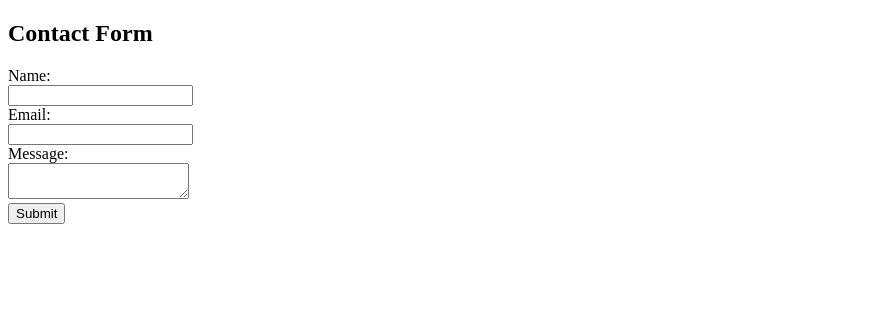
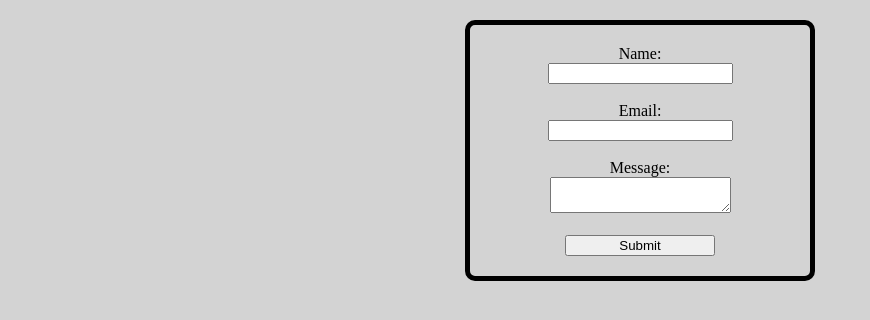
Before and after one commit to j-alba-data/personal-website, a plain HTML site: page contactForm.html in a window 1280 px wide. Shown: the whole page, without its empty margins (0-870 px from the left). Drawn offline with Linux system fonts and the light colour scheme.

Commit message:
styled submit form

```diff
--- a/contactForm.html
+++ b/contactForm.html
@@ -1,34 +1,44 @@
 <!DOCTYPE html>
 <html>
   <head>
+    <meta charset="UTF-8" />
+    <meta http-equiv="X-UA-Compatible" content="IE=edge" />
+    <meta name="viewport" content="width=device-width, initial-scale=1.0" />
+    <link rel="stylesheet" href="style.css" />
+    <script src="javascript.js"></script>
+    <title>Contact Form</title>
+    <style>
+      form {
+        border: 5px solid black;
+        width: 300px;
+        margin: 0 auto;
+        padding: 20px;
+        border-radius: 10px;
+      }
+      input[type="submit"] {
+        width: 50%;
+      }
+    </style>
     <script>
-      function showMessage() {
-        alert("Talk To You Soon!");
+      function submitMessage() {
+        alert("Talk to you soon!");
       }
     </script>
-    <title>Contact Form</title>
   </head>
   <body>
-    <h2>Contact Form</h2>
-
-    <div class="grid-container">
-      <div class="grid-item">Name:</div>
-      <div class="grid-item"><input type="text" id="name" name="name" /></div>
-
-      <div class="grid-item">Email:</div>
-      <div class="grid-item">
-        <input type="email" id="email" name="email" />
-      </div>
-
-      <div class="grid-item">Message:</div>
-      <div class="grid-item">
-        <textarea id="message" name="message"></textarea>
-      </div>
-
-      <div class="grid-item"></div>
-      <div class="grid-item">
-        <input type="submit" value="Submit" onclick="showMessage()" />
-      </div>
-    </div>
+    <form>
+      <label for="name">Name:</label><br />
+      <input type="text" id="name" name="name" /><br /><br />
+      <label for="email">Email:</label><br />
+      <input type="text" id="email" name="email" /><br /><br />
+      <label for="message">Message:</label><br />
+      <textarea id="message" name="message"></textarea><br /><br />
+      <input
+        type="submit"
+        id="submit"
+        value="Submit"
+        onclick="submitMessage()"
+      />
+    </form>
   </body>
 </html>
--- a/style.css
+++ b/style.css
@@ -3,7 +3,6 @@
   overflow: hidden;
 }
 
-/* Style the links inside the navigation bar */
 .nav a {
   float: left;
   color: #f2f2f2;
@@ -13,16 +12,9 @@
   font-size: 17px;
 }
 
-/* Change the color of links on hover */
 .nav a:hover {
   background-color: #ddd;
   color: black;
-}
-
-/* Add a color to the active/current link */
-.nav a.active {
-  background-color: #04aa6d;
-  color: white;
 }
 
 img {
@@ -55,6 +47,7 @@ p {
 body {
   margin: 20px;
   text-align: center;
+  background-color: lightgrey;
 }
 
 .footer {
@@ -64,6 +57,7 @@ body {
   width: 100%;
   height: 50px;
   background-color: darkgrey;
+  background-color: rgba(169, 169, 169, 0.9);
   color: white;
   text-align: center;
 }
@@ -80,15 +74,3 @@ body {
   left: 50%;
   transform: translate(-50%, -50%);
 }
-
-/* .grid-container {
-  display: grid;
-  grid-template-columns: auto auto;
-  grid-gap: 10px;
-  padding: 10px;
-  justify-content: center;
-}
-
-.grid-item {
-  padding: 10px;
-} */
```
Also changed, not shown: about.html (+1 -1 lines), 1 other file.
